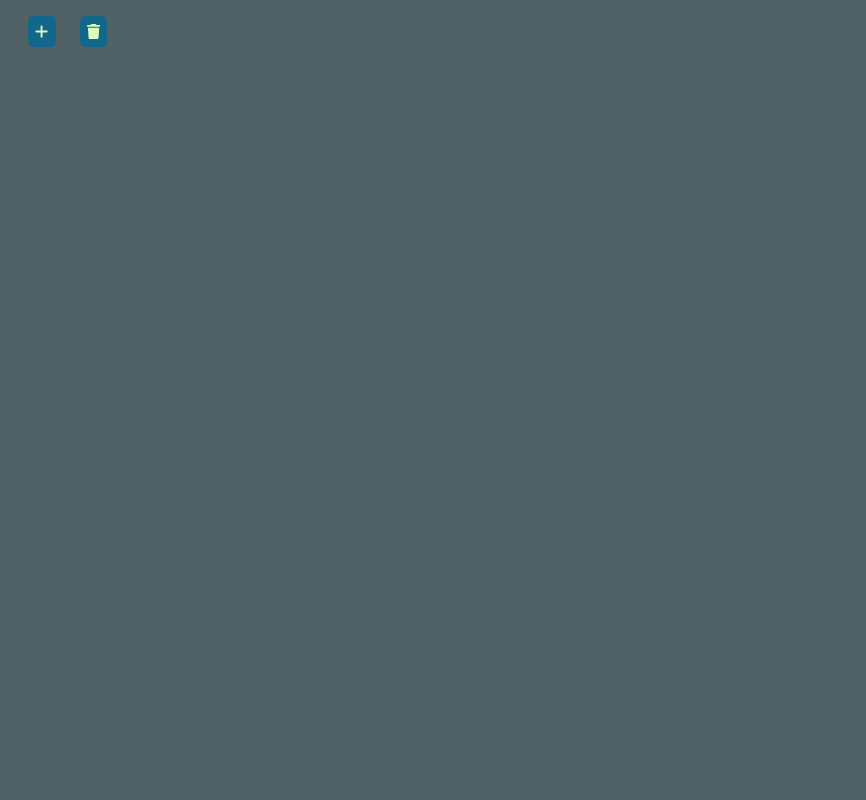
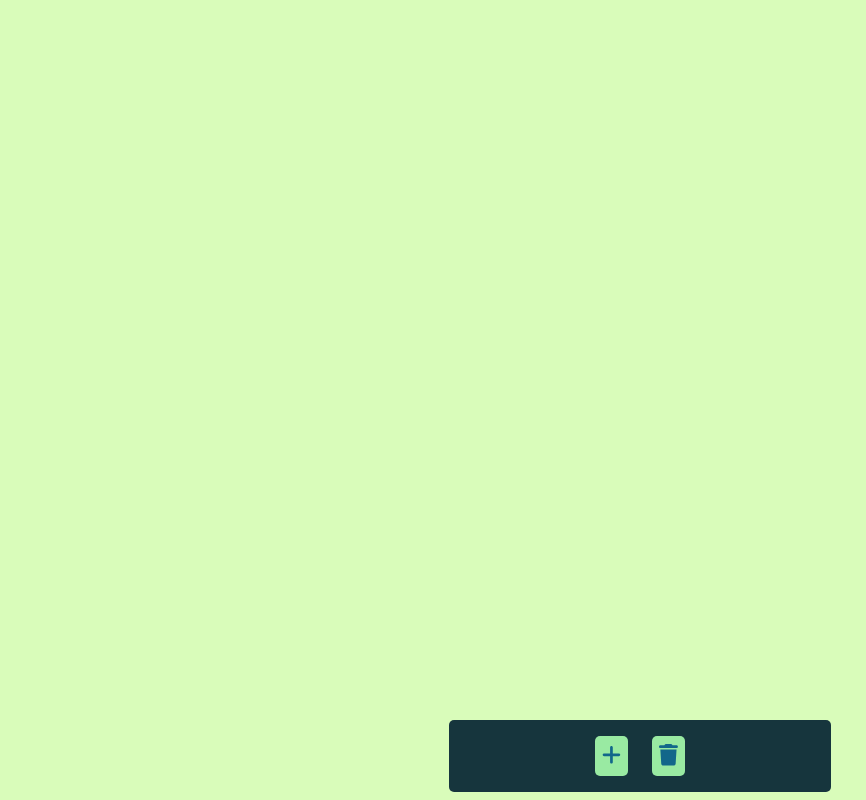
Before and after one commit to csyntax/sticky-notes, a React (Create React App) app in the folder app/: page / in a window 1280 px wide. Shown: the whole page, without its empty margins (0-866 px from the left). Built offline with nearby package versions, Linux system fonts and the light colour scheme.

Commit message:
update components and upgrade version

```diff
--- a/app/package.json
+++ b/app/package.json
@@ -1,6 +1,6 @@
 {
   "name": "sticky-notes",
-  "version": "1.0.0",
+  "version": "2.0.0",
   "private": true,
   "scripts": {
     "start": "react-scripts start",
--- a/app/src/App.module.css
+++ /dev/null
@@ -1,3 +0,0 @@
-.App {
-    margin: 1rem;
-}
--- a/app/src/App.tsx
+++ b/app/src/App.tsx
@@ -1,13 +1,5 @@
-import React from 'react';
-
-import Notes from './components/Notes';
-
-import styles from "./App.module.css";
+import Notes from "./components/Notes";
 
 export default function App() {
-    return (
-        <div className={styles.App}>
-            <Notes />
-        </div>
-    );
+    return <Notes />;
 }
--- a/app/src/components/Button/index.tsx
+++ /dev/null
@@ -1,27 +0,0 @@
-import React from "react";
-import { FontAwesomeIcon } from "@fortawesome/react-fontawesome";
-import { IconDefinition } from "@fortawesome/fontawesome-svg-core";
-
-type ButtonProps = {
-    children: React.ReactNode;
-    className?: string;
-    onClick?: () => void;
-}
-
-export function Button(props: ButtonProps) {
-    return <button {...props} />
-}
-
-type IconButtonProps = {
-    icon: IconDefinition;
-    className?: string;
-    onClick?: () => void;
-}
-
-export function IconButton({ icon, className, onClick }: IconButtonProps) {
-    return (
-        <Button className={className} onClick={onClick}>
-            <FontAwesomeIcon icon={icon} />
-        </Button>
-    );
-}
--- a/app/src/components/Input/index.tsx
+++ /dev/null
@@ -1,37 +0,0 @@
-import React, { useId } from "react";
-
-import styles from "./input.module.css";
-
-type TextInputProps = {
-    name: string;
-    value: any;
-    onChange: React.ChangeEventHandler<HTMLInputElement>;
-}
-
-export const TextInput = (props: TextInputProps) => {
-    const id = useId();
-
-    return (
-        <>
-            <label htmlFor={id} className={styles.Label}>{props.name}</label>
-            <input id={id} type="text" {...props} className={styles.Input} />
-        </>
-    );
-};
-
-type TextAreaProps = {
-    name: string;
-    value: any;
-    onChange: React.ChangeEventHandler<HTMLTextAreaElement>;
-}
-
-export const TextArea = (props: TextAreaProps) => {
-    const id = useId();
-
-    return (
-        <>
-            <label htmlFor={id} className={styles.Label}>{props.name}</label>
-            <textarea id={id} {...props} className={styles.Input} />
-        </>
-    );
-};
--- a/app/src/components/Input/input.module.css
+++ /dev/null
@@ -1,17 +0,0 @@
-.Label {
-    display: none;
-}
-
-.Input {
-    border: none;
-    resize: none;
-    outline: none;
-    overflow: auto;
-    background: transparent;
-    max-height: auto;
-}
-
-.Input:focus {
-    outline: none;
-    border-bottom: 1px solid red;
-}
--- a/app/src/components/Notes/Note.tsx
+++ b/app/src/components/Notes/Note.tsx
@@ -1,9 +1,8 @@
-import React, { useState } from "react";
+import React, { useEffect, useState } from "react";
+import { FontAwesomeIcon } from "@fortawesome/react-fontawesome";
 import { faClose } from "@fortawesome/free-solid-svg-icons";
 
 import { INote } from "../../models";
-import { IconButton } from "../Button";
-import { TextInput, TextArea } from "../Input";
 
 import styles from "./note.module.css";
 
@@ -19,6 +18,8 @@ type NoteProps = {
 export default function Note({ id, title, content, date, onUpdateNote, onDeleteNote }: NoteProps) {
     const [note, setNote] = useState<INote>({ id, title, content, date });
 
+    useEffect(() => onUpdateNote(note), [note]);
+
     const onInputChange = (event: React.FormEvent) => {
         const name = (event.target as any).name;
         const value = (event.target as any).value;
@@ -32,17 +33,13 @@ export default function Note({ id, title, content, date, onUpdateNote, onDeleteN
     };
 
     return (
-        <article className={styles.Note}>
-            <IconButton onClick={() => onDeleteNote(note)} className={styles.delBtn} icon={faClose} />
-            <form onChange={() => onUpdateNote(note)} onSubmit={e => e.preventDefault()}>
-                <div className={styles.NoteTitle}>
-                    <TextInput name="title" value={note.title} onChange={onInputChange} />
-                </div>
-                <div className={styles.NoteContent}>
-                    <TextArea name="content" value={note.content} onChange={onInputChange} />
-                </div>
-                <span style={{display: "none"}}>{note.date}</span>
-            </form>
+        <article className={styles.note}>
+            <button  onClick={() => onDeleteNote(note)} className={styles.btn}>
+                <FontAwesomeIcon icon={faClose} />
+            </button>
+
+            <input className={styles.title} name="title" value={note.title} onChange={onInputChange} />
+            <textarea className={styles.content} name="content" value={note.content} onChange={onInputChange}/>
         </article>
     );
 }
--- a/app/src/components/Notes/index.tsx
+++ b/app/src/components/Notes/index.tsx
@@ -1,49 +1,40 @@
-import React, { useEffect, useState, useCallback } from "react";
+import React, { useEffect, useState } from "react";
+import { FontAwesomeIcon } from "@fortawesome/react-fontawesome";
 import { faPlus, faTrash } from "@fortawesome/free-solid-svg-icons";
 import { uniqueId } from "lodash";
 
 import Note from "./Note";
-import { IconButton } from "../Button";
 
 import { INote } from "../../models";
 import storage from "../../storage";
 
 import styles from "./notes.module.css";
 
-const STORAGE_KEY = "NOTES";
-
 export default function Notes() {
-    const initialNotes = storage.get(STORAGE_KEY, []);
+    const initialNotes = storage.get("notes", []);
     const [notes, setNotes] = useState<INote[]>(initialNotes);
 
-    useEffect(() => storage.set(STORAGE_KEY, notes), [notes]);
+    useEffect(() => storage.set("notes", notes), [notes]);
 
-    const onAddNote = () => {
-        let newNote: INote = {
+    const onAddNote = () =>
+        setNotes(oldNotes => [
+            {
                 id: uniqueId(`abc-${Date.now()}-xyz`),
                 title: "Empty note title",
                 content: "Empty note content",
                 date: Date.now().toString(),
-        };
+            },
+            ...oldNotes
+        ]);
 
-        setNotes(oldNotes => [newNote, ...oldNotes]);
-    };
+    const onUpdateNote = (note: INote) => setNotes(oldNotes => oldNotes.map(n => n.id === note.id ? note : n));
 
-    const onUpdateNote = (note: INote) => {
-        setNotes(oldNotes => oldNotes.map(n => n.id === note.id ? note : n));
-    };
+    const onDeleteNote = (note: INote) => setNotes(oldNotes => oldNotes.filter(n => n.id !== note.id));
 
-    const onDeleteNote = (note: INote) => {
-        setNotes(oldNotes => oldNotes.filter(n => n.id !== note.id));
-    };
+    const onClearNotes = () => setNotes([]);
 
     return (
-        <>
-            <header>
-                <IconButton onClick={onAddNote} className={styles.AddBtn} icon={faPlus} />
-                <IconButton onClick={() => setNotes([])} className={styles.AddBtn} icon={faTrash} />
-            </header>
-            <main className={styles.Notes}>
+        <div className={styles.notes}>
             {notes.map(note =>
                 <Note
                     {...note}
@@ -52,8 +43,16 @@ export default function Notes() {
                     onDeleteNote={onDeleteNote}
                 />
             )}
-            </main>
-            <footer></footer>
-        </>
+            <nav className={styles.nav}>
+                <div>
+                    <button onClick={onAddNote} className={styles.btn}>
+                        <FontAwesomeIcon icon={faPlus} />
+                    </button>
+                    <button onClick={onClearNotes} className={styles.btn}>
+                        <FontAwesomeIcon icon={faTrash} />
+                    </button>
+                </div>
+            </nav>
+        </div>
     );
 }
--- a/app/src/components/Notes/note.module.css
+++ b/app/src/components/Notes/note.module.css
@@ -1,42 +1,51 @@
-.Note {
+.note {
     margin:1em;
     padding:1em;
     text-decoration:none;
-    color:#000;
-    background: #BDE038;
-    box-shadow: 5px 5px 7px rgba(33, 33, 33, 0.7);
+    color: rgba(29, 89, 78, 1);
+    background: rgba(242, 202, 4, 1);
+    box-shadow: 5px 5px 7px rgba(242, 135, 4, 0.5);
 }
 
-.Note:hover,
-.Note:focus {
-    transform: scale(1.1);
+.btn {
+    font-size: 2rem;
+    border: none;
+    background: transparent;
+    color: rgba(242, 48, 48, 1);
 }
 
-.delBtn {
-    padding: 5px;
-    border: 1px solid #D96941;
-    border-radius: 50%;
-    background: none;
-    color: #D96941;
+.btn:hover {
+    color: rgba(242, 135, 4, 1);
 }
 
-.delBtn:hover,
-.delBtn:focus {
-    border-color: #A62B1F;
-    color: #A62B1F;
+.title {
+    display: block;
+    border: none;
+    resize: none;
+    outline: none;
+    overflow: auto;
+    max-height: auto;
+    font-size: 2rem;
+    font-weight: bold;
+    background: transparent;
+    color: rgba(0, 32, 48, 0.9);
 }
 
-.NoteTitle {
-    font-weight: bold;
-    font-size: 2rem;
-    color: #818274;
+.title:focus,
+.content:focus {
+    outline: none;
 }
 
-.NoteContent {
+.content {
+    display: block;
+    border: none;
+    outline: none;
+    width: 100%;
+    height: 150px;
     font-size: 1rem;
     font-weight: normal;
-    text-align: justify;
-    width: 100%;
-    height: 150px;
-    color: #A3AB78;
+    background: transparent;
+    color: rgba(29, 89, 78, 1);
+
+    overflow: hidden;
 }
--- a/app/src/components/Notes/notes.module.css
+++ b/app/src/components/Notes/notes.module.css
@@ -1,23 +1,39 @@
-.Notes {
-    margin:0;
-    padding:0;
+.notes {
+    margin: 0;
+    padding: 0;
     display: flex;
     flex-wrap: wrap;
     justify-content: center;
 }
 
-.AddBtn {
+.nav {
+    bottom: 0;
+    width: 100%;
+    overflow: hidden;
+    position: fixed;
+    text-align: center;
+}
+
+.nav div {
+    padding: 1rem;
+    margin: 0.5rem auto;
+    max-width: 350px;
+    border-radius: 5px;
+    background: rgba(0, 32, 48, 0.9);
+}
+
+.btn {
     border: none;
     margin: 0 0.75rem;
     padding: 0.45rem;
-    font-size: 15px;
+    font-size: 1.35rem;
     font-weight: 900;
-    color: #DAFDBA;
-    background: #13678A;
     border-radius: 5px;
+    color: rgba(18, 103, 138, 1);
+    background: rgba(153, 234, 162, 1);
 }
 
-.AddBtn:hover {
-    color: #13678A;
-    background: #DAFDBA;
+.btn:hover {
+    color: rgba(217, 252, 186, 1);
+    background: rgba(68, 196, 175, 1);
 }
--- a/app/src/index.css
+++ b/app/src/index.css
@@ -4,5 +4,5 @@
 }
 
 body {
-    background: #506266;
+    background: rgba(217, 252, 186, 1);
 }
```
Also changed, not shown: app/src/components/Button/button.module.css (deleted). Lines whose indentation alone changed are shown as unchanged.
